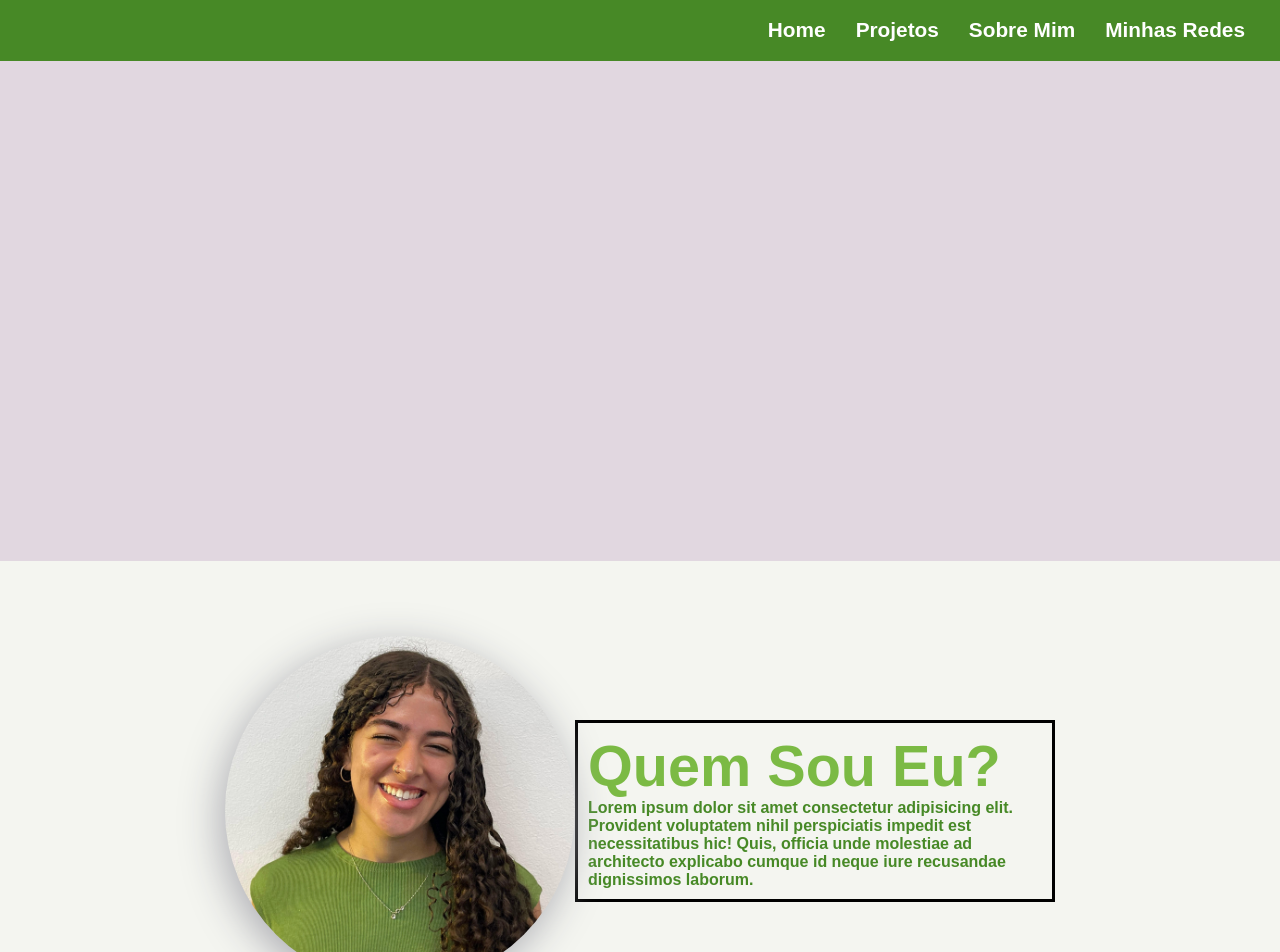
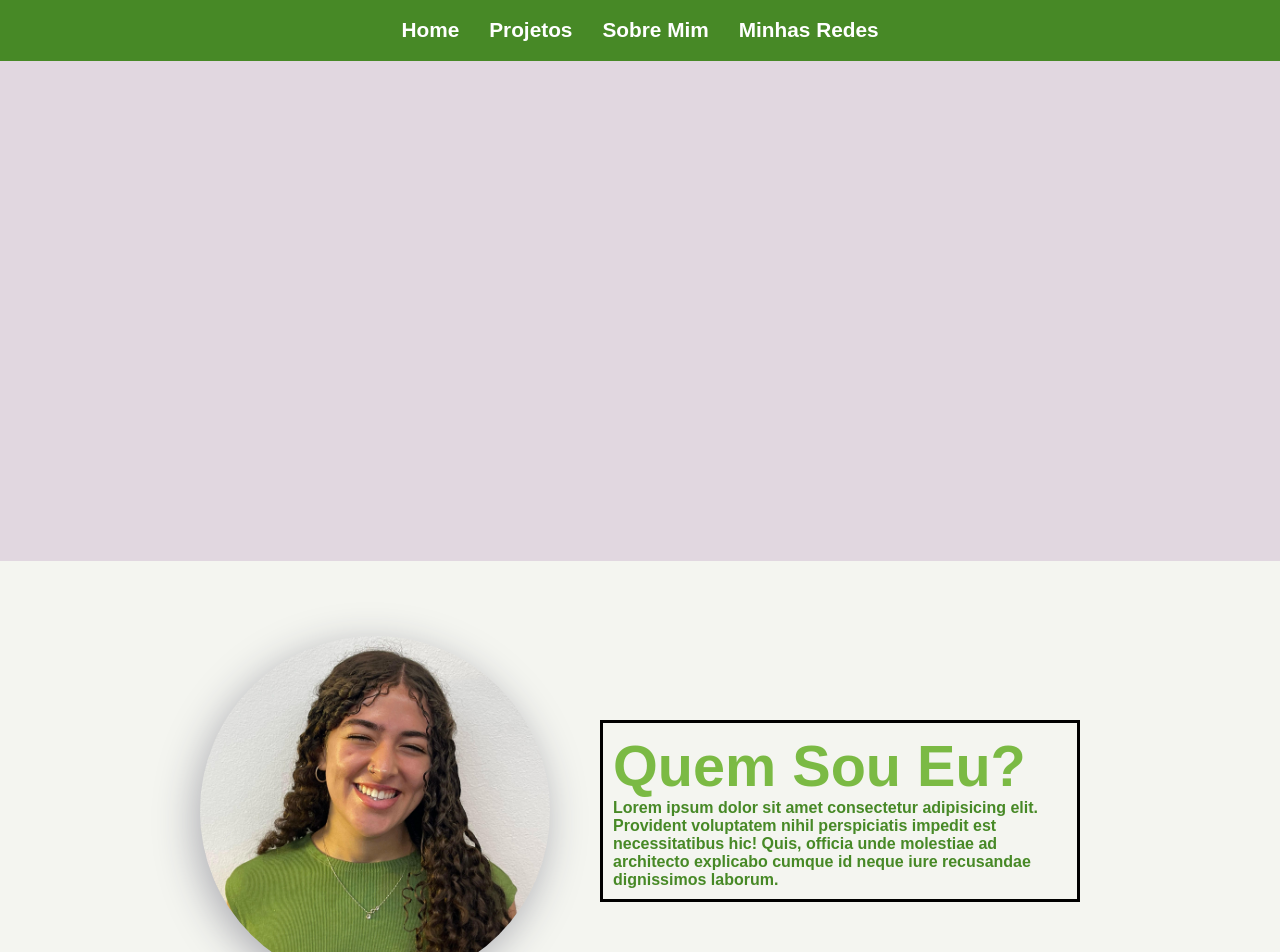
Before and after one commit to mafenandaup/Portifolio-dev, a React (Vite) app in the folder portifolio-main/: page / in a window 1280 px wide. Shown: the top 952 px of the page. Built offline with nearby package versions, Linux system fonts and the light colour scheme; a web font is replaced by a local one.

Commit message:
refactor: update navbar

```diff
--- a/portifolio-main/src/pages/home/sections/About/About.css
+++ b/portifolio-main/src/pages/home/sections/About/About.css
@@ -17,6 +17,7 @@ section {
     display: flex;
     justify-content: center;
     align-items: center;
+    gap: 50px;
 }
 
 h1 {
--- a/portifolio-main/src/pages/home/sections/Hero/Hero.css
+++ b/portifolio-main/src/pages/home/sections/Hero/Hero.css
@@ -20,7 +20,7 @@
     background-color: var(--forest-green);
     padding: 10px 20px;
     display: flex;
-    justify-content: flex-end;
+    justify-content: center;
     align-items: center;
     width: 100vw;
     height: 3.8rem;
@@ -31,4 +31,14 @@
     text-decoration: none;
     margin: 0 15px;
     font-size: 1.3rem;
+    transition: color 0.2s ease-in-out;
 }
+
+.navbar-links a:hover{
+color: var(--green-yellow);
+}
+
+.navbar-links a:active {
+    color: var(--rebecca-purple);
+cursor: pointer;
+}
```
